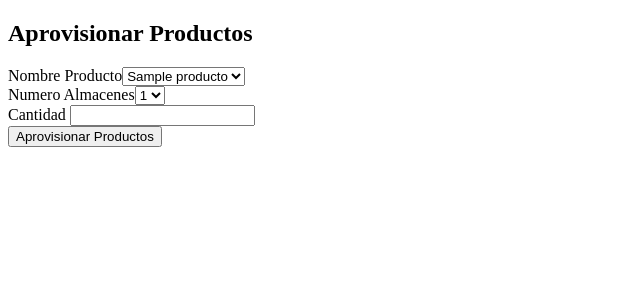
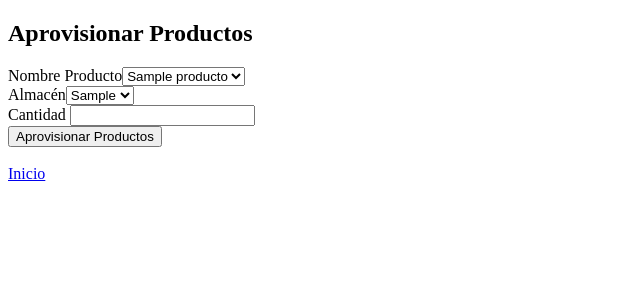
Before and after one commit to CrisMoure/2DAW-PHP, a PHP site: page /comaprpro.php in a window 1280 px wide. Shown: the top 300 px of the page, without its empty margins (0-640 px from the left). Run offline with PHP 8.4, Linux system fonts and the light colour scheme; tables that the repository leaves empty or names only in its code hold one stand-in row (values such as "Sample post").

Commit message:
Add files via upload

```diff
--- a/comprasweb/comaltaalm.php
+++ b/comprasweb/comaltaalm.php
@@ -11,6 +11,8 @@
     <input type="text" name="loc">
     <br><br>
     <input type="submit" name="insert" value="Dar de alta">
+    <br><br>
+    <a href="index.php">Inicio</a>
     </form>
 </body>
 </html>
--- a/comprasweb/comaltacat.php
+++ b/comprasweb/comaltacat.php
@@ -11,6 +11,8 @@
     <input type="text" name="nombre">
     <br><br>
     <input type="submit" name="insert" value="Dar de alta">
+    <br><br>
+    <a href="index.php">Inicio</a>
     </form>
 
 </body>
--- a/comprasweb/comaltapro.php
+++ b/comprasweb/comaltapro.php
@@ -20,7 +20,8 @@
     mostrarselect($res,"categoria");
     ?>
     <input type="submit" name="alta" value="Dar de Alta Producto">
-
+    <br><br>
+    <a href="index.php">Inicio</a>
     </form>
 
 </body>
--- a/comprasweb/comaprpro.php
+++ b/comprasweb/comaprpro.php
@@ -16,16 +16,17 @@
     $res1 = select("producto",$conn);
     mostrarselect($res1,"prod");
     echo"<br>";
-    echo '<label for="numal">Numero Almacenes</label>';
+    echo '<label for="numal">Almacén</label>';
     $res1 = select("almacen",$conn);
-    mostrarselectpos0($res1,"alma");
+    mostrarselect($res1,"alma");
     echo"<br>";
     ?>
     <label for="Cantidad">Cantidad</label>
     <input type="number" name="cantidad">
     <br>
     <input type="submit" name="alta" value="Aprovisionar Productos">
-
+    <br><br>
+    <a href="index.php">Inicio</a>
     </form>
 
 </body>
--- a/comprasweb/comconsalm.php
+++ b/comprasweb/comconsalm.php
@@ -19,7 +19,8 @@
     ?>
     <br>
     <input type="submit" name="alta" value="Aprovisionar Productos">
-
+    <br><br>
+    <a href="index.php">Inicio</a>
     </form>
 
 </body>
--- a/comprasweb/comconscom.php
+++ b/comprasweb/comconscom.php
@@ -22,6 +22,8 @@
     <input type="text" name="hasta" value="aaaa-mm-dd">
     <br><br>
     <input type="submit" name="insert" value="Mostrar stock">
+    <br><br>
+    <a href="index.php">Inicio</a>
     </form>
 </body>
 </html>
--- a/comprasweb/comconstock.php
+++ b/comprasweb/comconstock.php
@@ -16,7 +16,8 @@
     ?>
     <br><br>
     <input type="submit" name="insert" value="Mostrar stock">
-    </form>
+    <br><br>
+    <a href="index.php">Inicio</a>
 </body>
 </html>
 
--- a/comprasweb/compro.php
+++ b/comprasweb/compro.php
@@ -19,6 +19,8 @@
     <input type="number" name="unid">
     <br><br>
     <input type="submit" name="compra" value="Comprar">
+    <br><br>
+    <a href="index.php">Inicio</a>
     </form>
 </body>
 </html>
@@ -27,6 +29,6 @@
     if (isset($_POST["compra"])) {
         $prod = $_POST["producto"];
         $unid = test_input($_POST["unid"]);
-       # compra_prod($prod, $unid, $conn);
+        compra_prod($prod, $unid, $conn);
     }
 ?>
--- a/comprasweb/index.php
+++ b/comprasweb/index.php
@@ -14,5 +14,7 @@
     <a href="comconsalm.php">CONSULTA DE ALMACENES</a><br>
     <a href="comconscom.php">CONSULTA DE COMPRAS</a><br>
 
+    <a href="compro.php">COMPRA DE PRODUCTOS</a><br>
+
 </body>
 </html>
```
